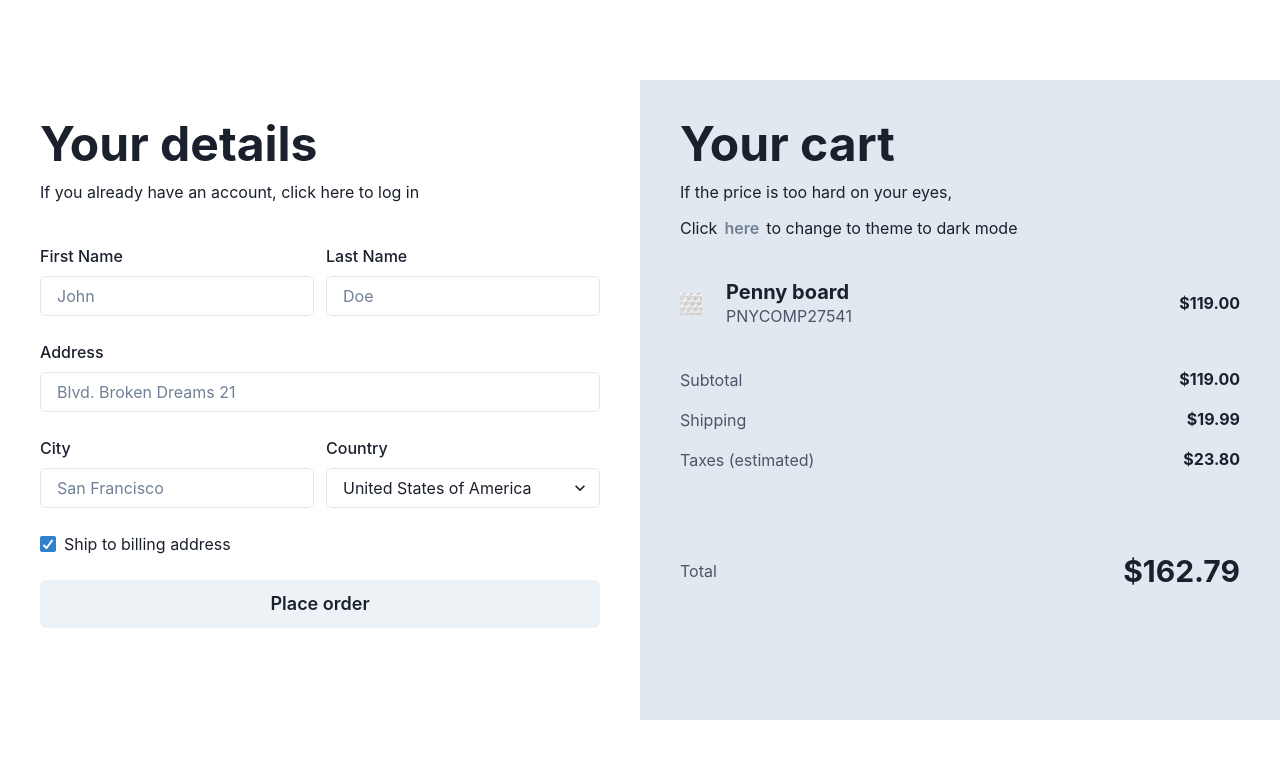
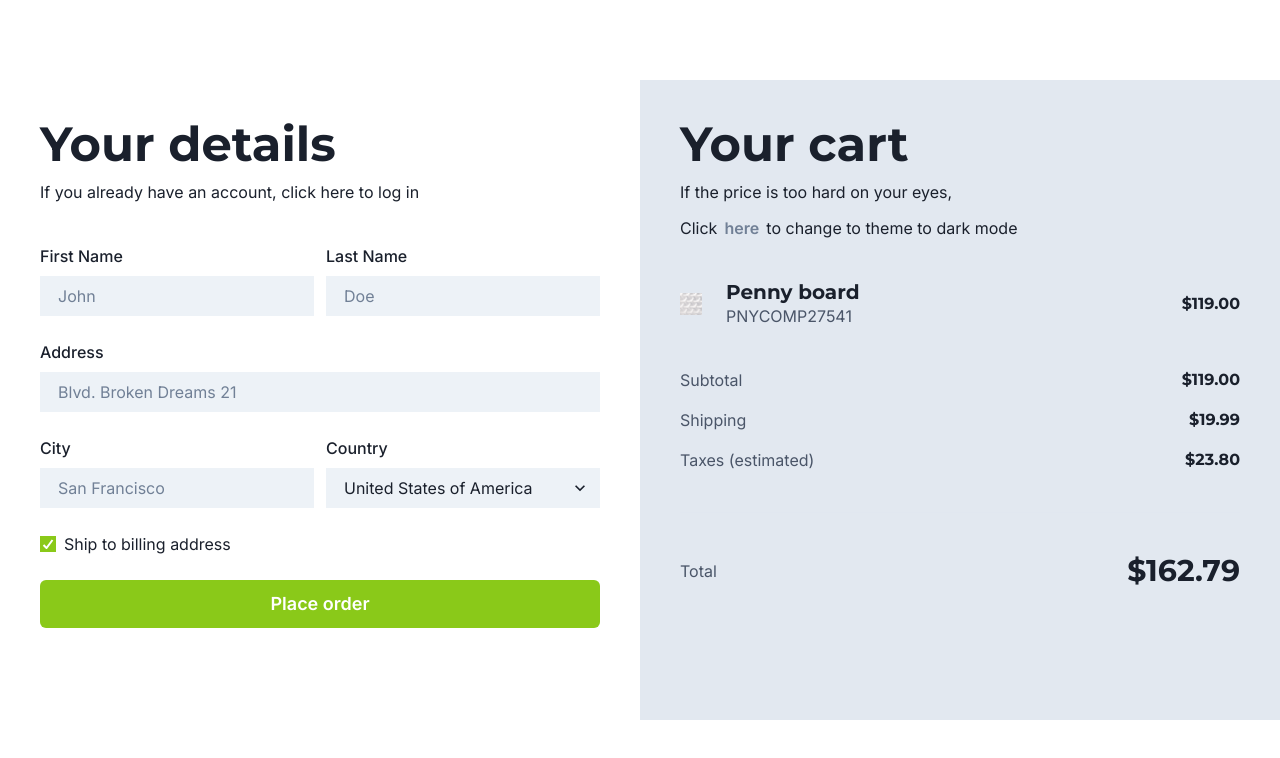
Before and after one commit to JoostGevaert/geophysics-info, a Next.js app: page / in a window 1280 px wide. Shown: the top 758 px of the page. Built offline with nearby package versions, Linux system fonts and the light colour scheme.

Commit message:
feat: change theme and overwrite styles

```diff
--- a/pages/_app.tsx
+++ b/pages/_app.tsx
@@ -1,16 +1,7 @@
-import type { AppProps } from 'next/app'
-import { ChakraProvider, extendTheme } from '@chakra-ui/react'
-import type { Theme } from '@chakra-ui/react'
-
-const colors = {
-  brand: {
-    900: '#1a365d',
-    800: '#153e75',
-    700: '#2a69ac',
-  }
-}
-
-const theme = extendTheme({ colors })
+import type { AppProps } from 'next/app';
+import { ChakraProvider } from '@chakra-ui/react';
+import theme from '../src/theme';
+import '../src/theme/styles.css';
 
 const App = ({ Component, pageProps }: AppProps) => {
   return (
--- a/src/sections/details.tsx
+++ b/src/sections/details.tsx
@@ -68,7 +68,7 @@ const Details = () => {
           <Checkbox defaultChecked>Ship to billing address</Checkbox>
         </GridItem>
         <GridItem colSpan={2}>
-          <Button size="lg" w="full">Place order</Button>
+          <Button colorScheme="brand" size="lg" w="full">Place order</Button>
         </GridItem>
       </SimpleGrid>
     </VStack>
--- /dev/null
+++ b/src/theme/index.ts
@@ -0,0 +1,73 @@
+import {
+  extendTheme,
+  theme as base,
+  withDefaultColorScheme,
+  withDefaultVariant
+} from "@chakra-ui/react";
+
+const inputSelectStyles = {
+  variants: {
+    filled: {
+      field: {
+        _focus: {
+          borderColor: 'brand.500'
+        }
+      }
+    }
+  },
+  sizes: {
+    md: {
+      field: {
+        borderRadius: 'none'
+      }
+    }
+  }
+}
+
+const theme = extendTheme(
+  {
+    fonts: {
+      heading: `Montserrat, ${base.fonts?.heading}`,
+      body: `inter, ${base.fonts?.body}`,
+    },
+    colors: {
+      brand: {
+        50: '#f5fee5',
+        100: '#e1fbb2',
+        200: '#cdf781',
+        300: '#b8ee56',
+        400: '#a2e032',
+        500: '#8ac919',
+        600: '#71ab09',
+        700: '#578602',
+        800: '#3c5e00',
+        900: '#203300',
+      }
+    },
+    components: {
+      Input: {...inputSelectStyles},
+      Select: {...inputSelectStyles},
+      Checkbox: {
+        baseStyle: {
+          control: {
+            borderRadius: 'none',
+            _focus: {
+              ring: 2,
+              ringColor: 'brand.500',
+            }
+          }
+        }
+      },
+    }
+  },
+  withDefaultColorScheme({
+    colorScheme: 'brand',
+    components: ['Checkbox'],
+  }),
+  withDefaultVariant({
+    variant: 'filled',
+    components: ['Input', 'Select']
+  })
+);
+
+export default theme;
--- /dev/null
+++ b/src/theme/styles.css
@@ -0,0 +1 @@
+@import url('https://fonts.googleapis.com/css2?family=Inter:wght@400;500;600&family=Montserrat:wght@700&display=swap');
```
